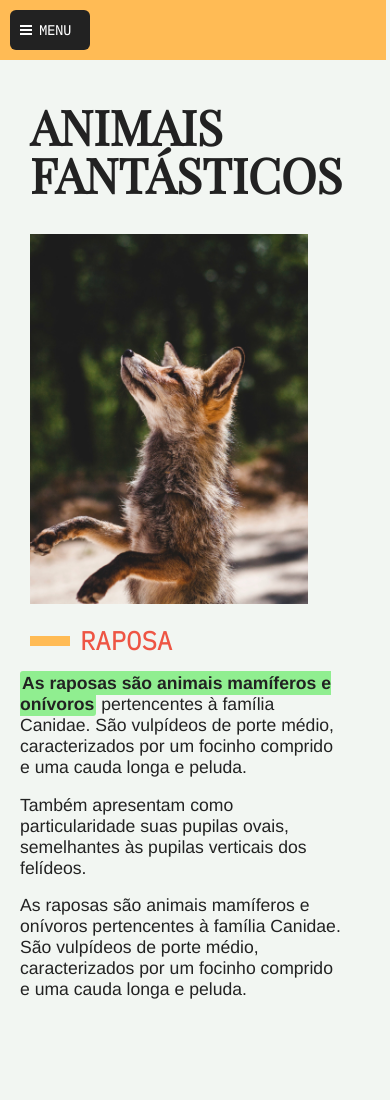
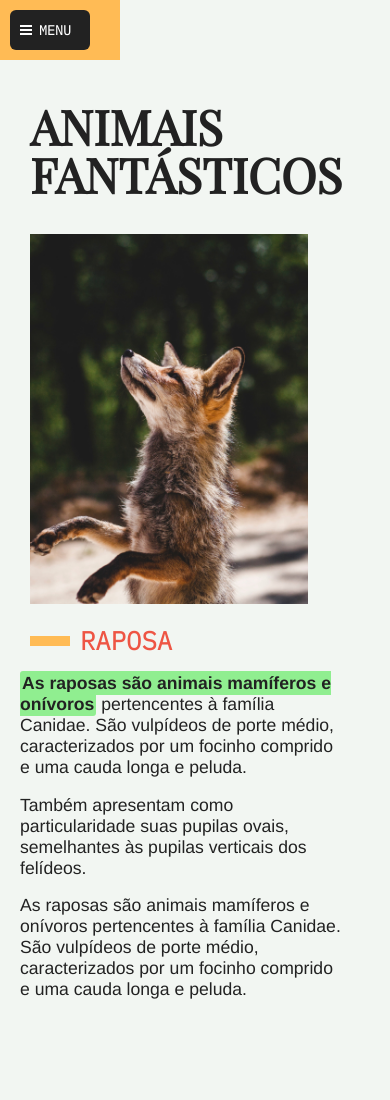
Before and after one commit to higoria/animais-fantasticos, a website: page index.html in a window 390 px wide. Shown: the top 1100 px of the page. Drawn offline with Linux system fonts and the light colour scheme; no server answers.

Commit message:
correçao

```diff
--- a/css/nav.css
+++ b/css/nav.css
@@ -43,11 +43,10 @@
   }
   .nav-conteiner {
     display: flex;
-    grid-column: 1 / 4;
+    grid-column: 1 / 3;
     margin-top: 2rem;
     margin-bottom: 2rem;
     background-color: #fb5;
-    width: 92%;
   }
   .lista-conteiner {
     display: grid;
--- a/css/section01.css
+++ b/css/section01.css
@@ -67,9 +67,6 @@
 }
 
 @media (max-width: 576px) {
-  body {
-    overflow-x: hidden;
-  }
   .grid-section {
     grid-column: 2 / 3;
     width: 100%;
```
Also changed, not shown: css/menuMobile.css (+6 -6 lines).
